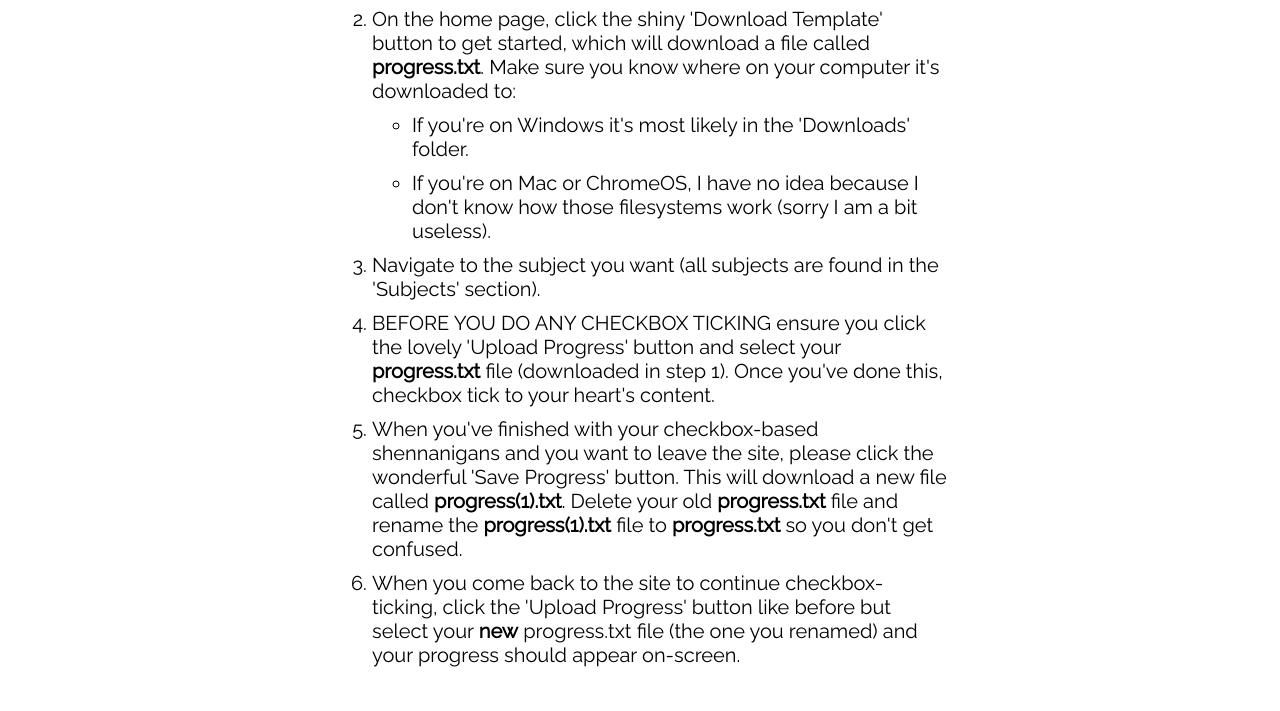
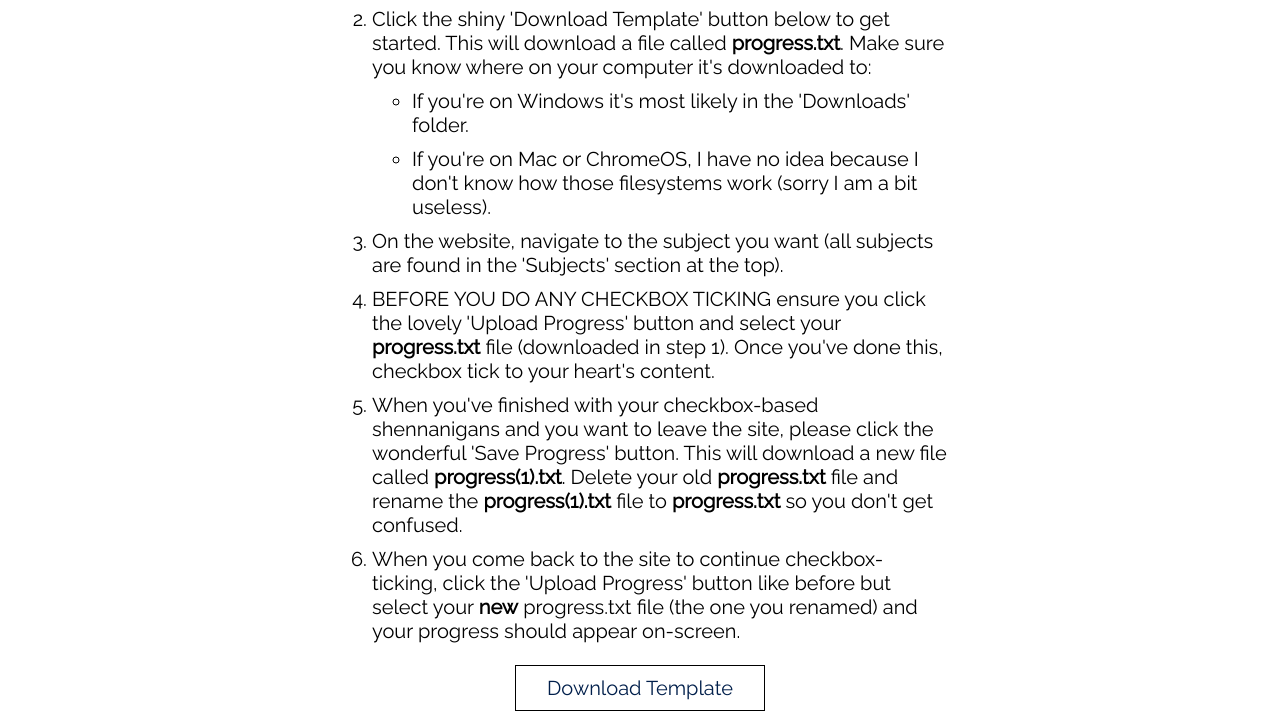
Before and after one commit to CrazyGaming77/a-level-helper.github.io, a plain HTML site: page quickstart.html in a window 1280 px wide. Shown: the part 367-1078 px from the top of the page. Before the commit the page ends 1044 px from the top, so only its background shows below. Drawn offline with Linux system fonts and the light colour scheme.

Commit message:
Making the quick-start clearer

```diff
--- a/quickstart.html
+++ b/quickstart.html
@@ -21,16 +21,21 @@
       <h1 style="text-align: center">Progress Tracker How-To</h1>
       <ol style="font-size:20px; width:50%; margin:auto">
         <li>PLEASE USE A COMPUTER - viewing this website on a phone looks awful and if you try and use the progress trackers it shouts at you.</li>
-        <li>On the home page, click the shiny 'Download Template' button to get started, which will download a file called <b>progress.txt</b>. Make sure you know where on your computer it's downloaded to:</li>
+        <li>Click the shiny 'Download Template' button below to get started. This will download a file called <b>progress.txt</b>. Make sure you know where on your computer it's downloaded to:</li>
           <ul>
             <li>If you're on Windows it's most likely in the 'Downloads' folder.</li>
             <li>If you're on Mac or ChromeOS, I have no idea because I don't know how those filesystems work (sorry I am a bit useless).</li>
           </ul>
-        <li>Navigate to the subject you want (all subjects are found in the 'Subjects' section).</li>
+        <li>On the website, navigate to the subject you want (all subjects are found in the 'Subjects' section at the top).</li>
         <li>BEFORE YOU DO ANY CHECKBOX TICKING ensure you click the lovely 'Upload Progress' button and select your <b>progress.txt</b> file (downloaded in step 1). Once you've done this, checkbox tick to your heart's content.</li>
         <li>When you've finished with your checkbox-based shennanigans and you want to leave the site, please click the wonderful 'Save Progress' button. This will download a new file called <b>progress(1).txt</b>. Delete your old <b>progress.txt</b> file and rename the  <b>progress(1).txt</b> file to <b>progress.txt</b> so you don't get confused.</li>
         <li>When you come back to the site to continue checkbox-ticking, click the 'Upload Progress' button like before but select your <b>new</b> progress.txt file (the one you renamed) and your progress should appear on-screen.</li>
       </ol>
+
+      <div class="br"></div>
+
+      <div style="text-align:center"><button style="width:250px" onclick="downloadTemplate()">Download Template</button></div>
+
     </div>
   </body>
 </html>
```
Also changed, not shown: index.html (+1 -1 lines).
